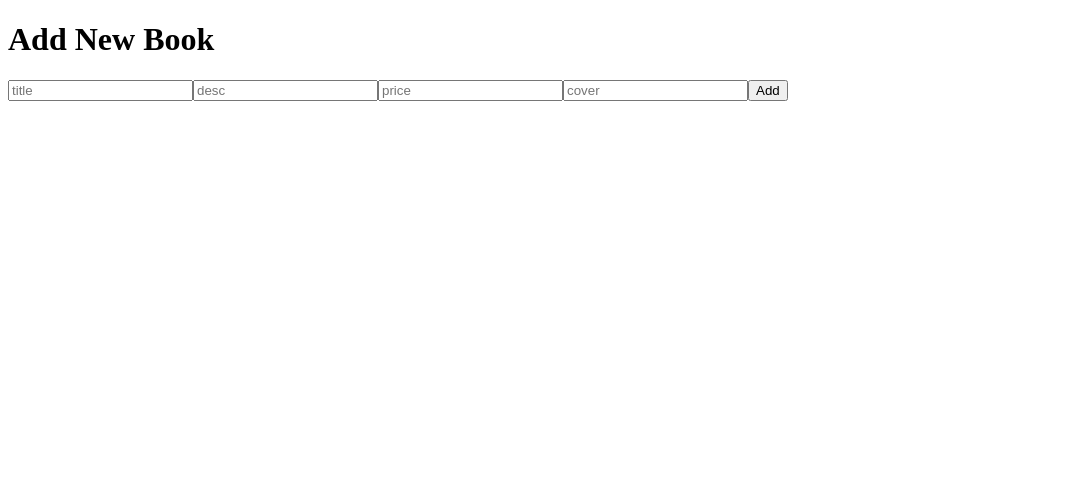
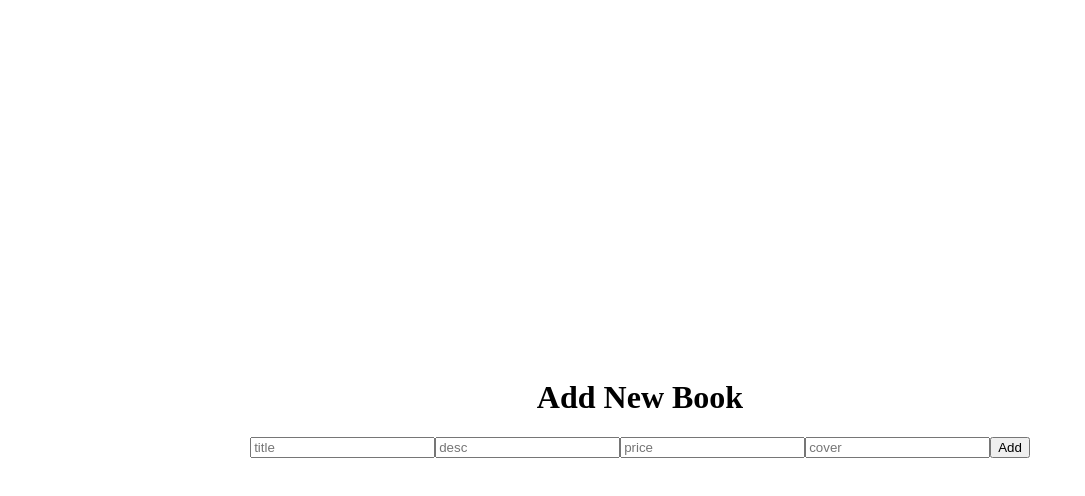
Before and after one commit to AbuUsaid/BookAppSQL, a React (Vite) app in the folder client/: page /add in a window 1280 px wide. Shown: the top 496 px of the page, without its empty margins (0-1085 px from the left). Built offline with nearby package versions, Linux system fonts and the light colour scheme.

Commit message:
Add style

```diff
--- a/client/src/App.jsx
+++ b/client/src/App.jsx
@@ -1,7 +1,8 @@
 import { BrowserRouter, Routes, Route } from 'react-router-dom';
+import Add from './pages/Add';
 import Books from './pages/Books';
-import Add from './pages/Add';
 import Update from './pages/Update';
+import './style.css';
 
 function App() {
   return (
--- /dev/null
+++ b/client/src/style.css
@@ -0,0 +1,23 @@
+.App{
+    height: 100vh;
+    padding: 0px 100px;
+    display: flex;
+    align-items: center;
+    justify-content: center;
+    text-align: center;
+}
+
+.books{
+    display: flex;
+}
+
+.book{
+    flex: 1;
+}
+
+img{
+    width: 200px;
+    height: 300px;
+    object-fit: cover;
+    background-color: rgb(203, 238, 227);
+}
```
